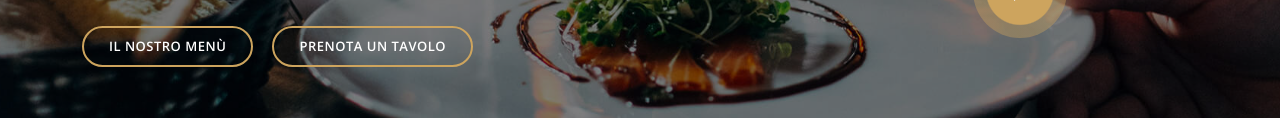
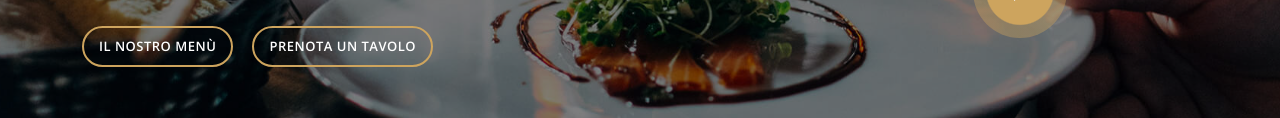
Before and after one commit to ocwebdevelop/Essenza, a plain HTML site: page index.html in a window 1280 px wide. Shown: the part 464-582 px from the top of the page. Drawn offline with nearby package versions, Linux system fonts and the light colour scheme; a web font is replaced by a local one.

Commit message:
Update style.css

```diff
--- a/assets/css/style.css
+++ b/assets/css/style.css
@@ -498,7 +498,7 @@ h1, h2, h3, h4, h5, h6 {
   letter-spacing: 0.5px;
   text-transform: uppercase;
   display: inline-block;
-  padding: 12px 25px;
+  padding: 12px 15px;
   border-radius: 50px;
   transition: 0.3s;
   line-height: 1;
```
